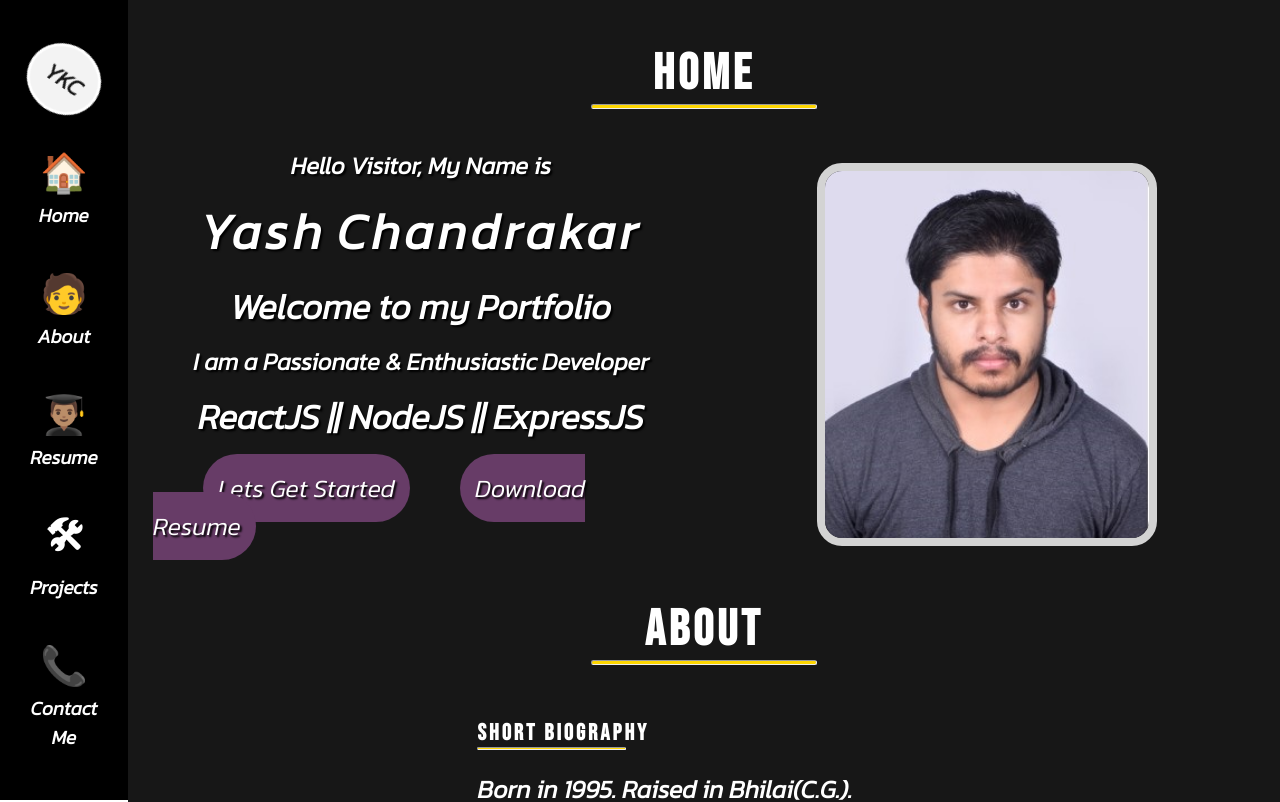
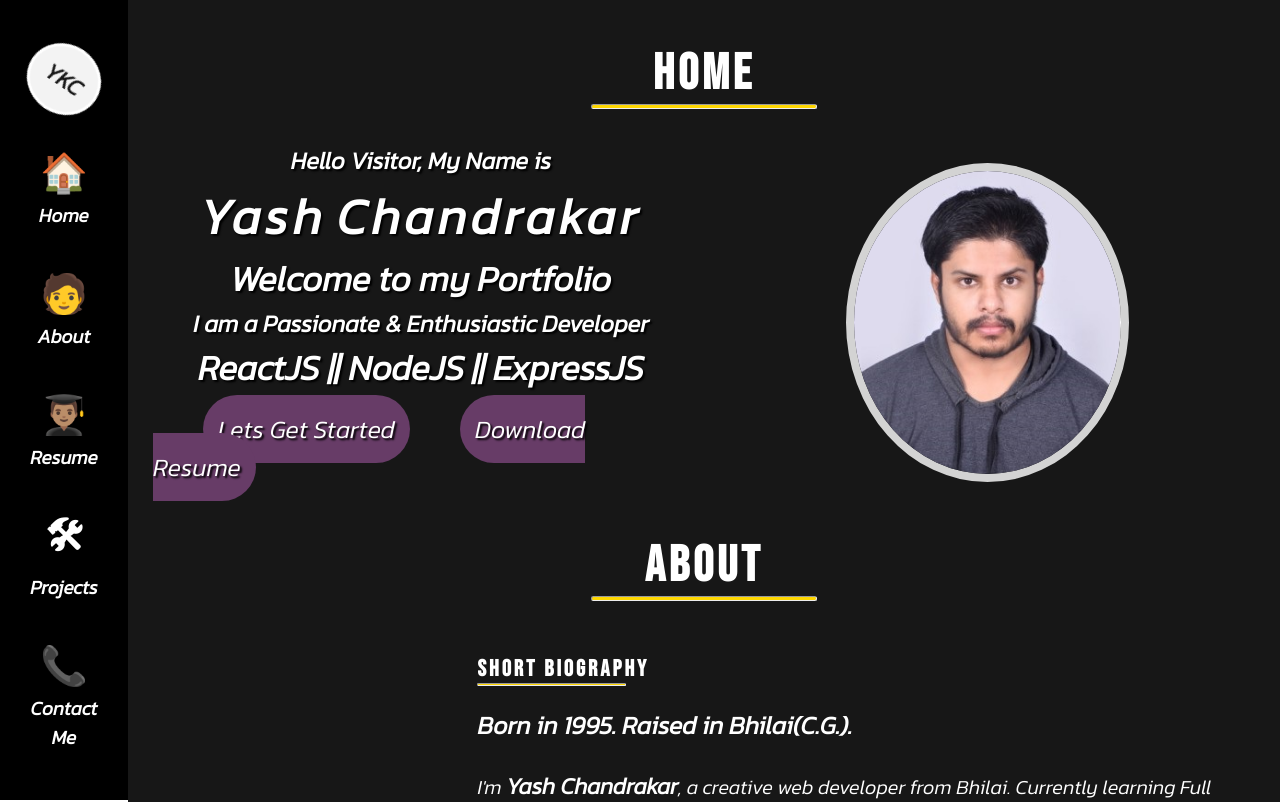
Before and after one commit to yash5chandrakar/PortFolio-2, a React (Create React App) app: page / in a window 1280 px wide. Shown: the top 802 px of the page. Built offline with nearby package versions, Linux system fonts and the light colour scheme.

Commit message:
imageEdit

```diff
--- a/src/components/home.css
+++ b/src/components/home.css
@@ -10,7 +10,6 @@
     align-items: center;
     flex-direction: column;
     color: white;
-
     text-shadow: 2px 2px 2px black;
 }
 
@@ -18,7 +17,6 @@
     display: flex;
     flex-direction: column;
     justify-content: center;
-
 }
 
 .homeName {
@@ -62,9 +60,9 @@
 }
 
 .homeRight img {
-    width: 60%;
+    width: 50%;
     border: 8px solid lightgray;
-    border-radius: 25px;
+    border-radius: 50%;
     margin: 20px;
     cursor: pointer;
 }
```
